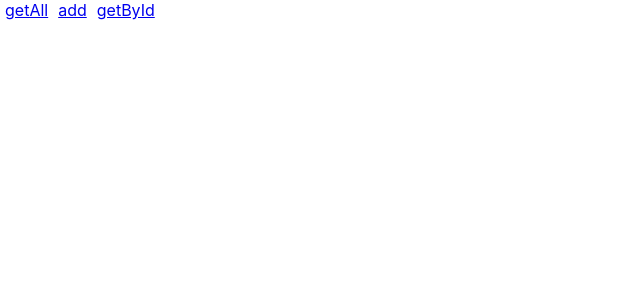
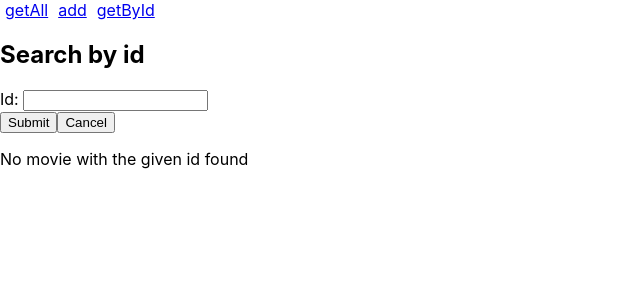
Before and after one commit to MichalBroos/TDP-13-16_MERN, a React (Create React App) app in the folder 16_React/first-react-app/: page /getbyid in a window 1280 px wide. Before the commit this address had no page. Shown: the top 300 px of the page, without its empty margins (0-640 px from the left). Built offline with nearby package versions, Linux system fonts and the light colour scheme.

Commit message:
Add /getbyid route to Movies FE+BE exercise Includes full search by id functionality Robustness ensured by adding error handler in backend (findById errors with invalid id)

```diff
--- a/16_React/first-react-app/src/App.js
+++ b/16_React/first-react-app/src/App.js
@@ -14,6 +14,7 @@ import Movies from './Movies';
 import {BrowserRouter, Routes, Route} from 'react-router-dom'
 import MoviesNav from './MoviesNav';
 import MovieAdd from './MovieAdd';
+import MovieGetById from './MovieGetById';
 // import Nav from './routing-exercise/Nav';
 // import Home from './routing-exercise/Home';
 // import Contact from './routing-exercise/Contact';
@@ -88,6 +89,7 @@ function App() {
         <Route exact path="/" element={<Movies/>}/>
         <Route path="/add" element={<MovieAdd edit={[false, null]}/>}/>
         <Route path="/edit" element={<Movies/>}/>
+        <Route path="/getbyid" element={<MovieGetById/>}/>
       </Routes>
     </BrowserRouter>
 
--- /dev/null
+++ b/16_React/first-react-app/src/MovieGetById.js
@@ -0,0 +1,42 @@
+import { useState } from 'react';
+import axios from 'axios';
+import { useNavigate } from 'react-router-dom';
+import Movie from './Movie';
+
+const MovieGetById = () => {
+    const [id, setId] = useState("");
+    const [movie, setMovie] = useState(null);
+
+    let navigate = useNavigate();
+
+    const searchById = (e) => {
+        e.preventDefault();
+        axios.get(`http://localhost:3001/movies/getbyid/${id}`)
+            .then(res => {
+                setMovie(res.data);
+            })
+            .catch(err => console.log(err));
+    }
+
+    return (
+        <>
+            <h2>Search by id</h2>
+            <form onSubmit={searchById}>
+                <label htmlFor="id">Id: </label>
+                <input
+                    type="text" name="id" required={true}
+                    value={id} onChange={(e) => setId(e.target.value)}
+                />
+                <br />
+                <button>Submit</button>
+                <button type="button" onClick={() => navigate("/")}>Cancel</button>
+            </form>
+            {movie
+                ? <Movie id={movie._id} title={movie.title} releaseDate={movie.releaseDate}
+                                        actors={movie.actors} earnings={movie.earnings}/>
+                : <p>No movie with the given id found</p>}
+        </>
+    );
+}
+
+export default MovieGetById;
```
Also changed, not shown: 1 other file (tests, documents, lock files or other folders).
